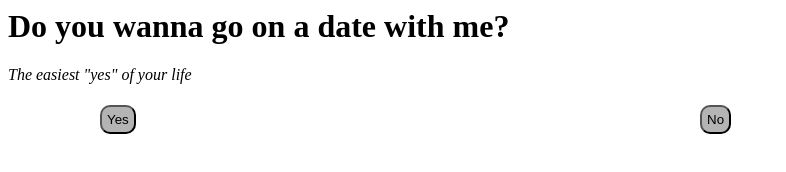
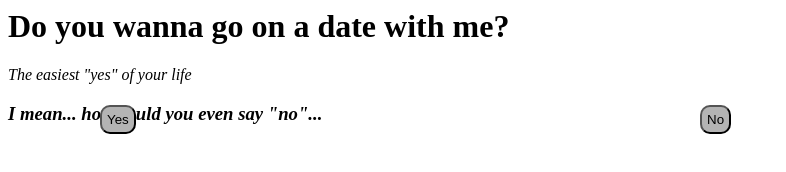
Before and after one commit to SteevoMcCool/dooper, a plain HTML site: page index.html in a window 1280 px wide. Shown: the whole page, without its empty margins (0-786 px from the left). Drawn offline with Linux system fonts and the light colour scheme.

Commit message:
Update index.html

```diff
--- a/index.html
+++ b/index.html
@@ -13,5 +13,6 @@
     <button id="no">No</button>
     </div>
     <script src="main.js"></script>
+    <footer><h3><i>I mean... how could you even say "no"...</i></h3></footer>
 </body>
 </html>
```
